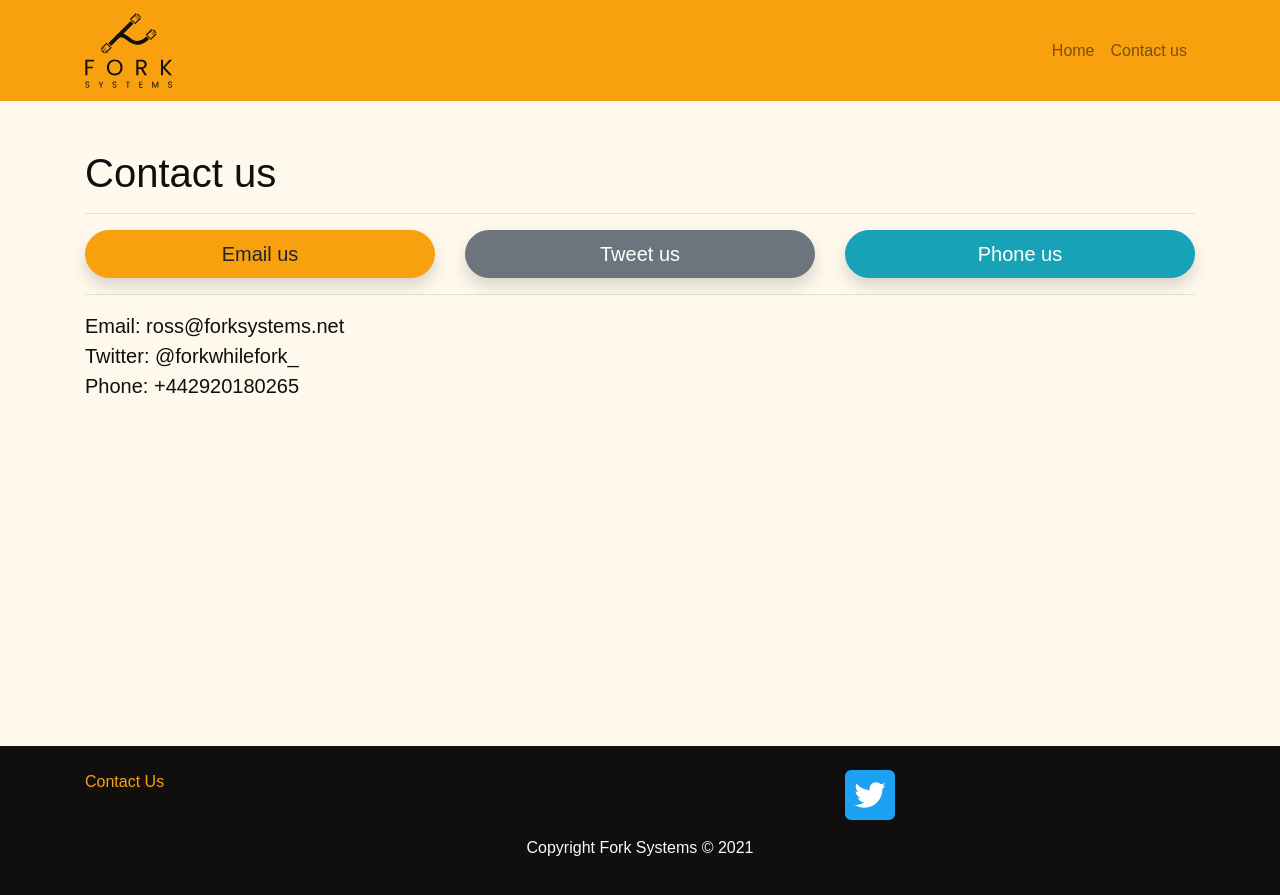
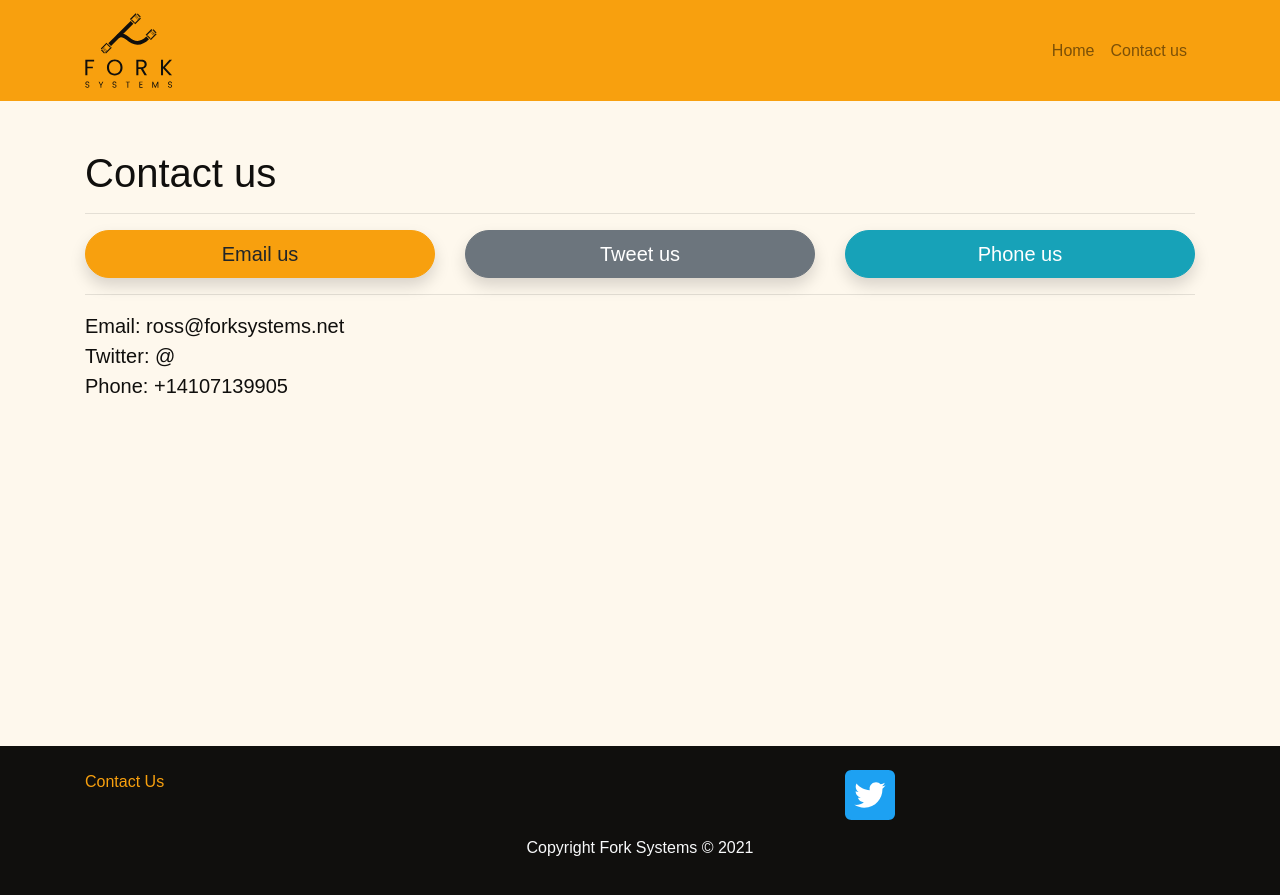
Before and after one commit to AS207960/fork-systems-website, a Jekyll site: the page built from contact.html, in a window 1280 px wide. Shown: the top 895 px of the page. Built offline with Jekyll 4.4.1, drawn with Linux system fonts in a browser that asks for light colours; nearby versions of some CDN libraries.

Commit message:
Update _config.yml
update contact info

```diff
--- a/_config.yml
+++ b/_config.yml
@@ -2,8 +2,7 @@ title: Fork Systems
 email: ross@forksystems.net
 baseurl: "/"
 url: "https://forksystems.net"
-twitter: forkwhilefork_
-phone: "+442920180265"
+phone: "+14107139905"
 
 permalink: /:categories/:year/:month/:day/:basename/
 
```
